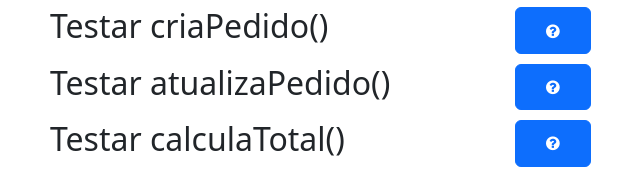
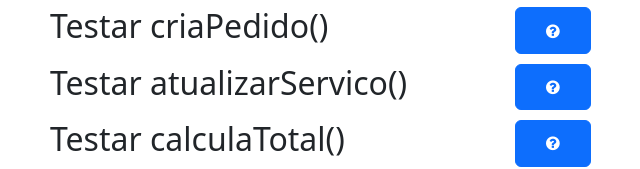
Before and after one commit to DryellePinscher/m1-barbearia-web-DryellePinscher, a plain HTML site: page index.html in a window 1280 px wide. Shown: the part 449-618 px from the top of the page, without its empty margins (32-672 px from the left). Drawn offline with nearby package versions, Linux system fonts and the light colour scheme.

Commit message:
Alterado nome no index para atualizarServico()
Sei que a tarefa pede para alterar apenas o arquivo script.js, porém o nome da function lá no index estava errado e eu me permiti corrigir

```diff
--- a/index.html
+++ b/index.html
@@ -56,7 +56,7 @@
                 </button>
             </section>
             <section id="section_7">
-                <h2>Testar atualizaPedido()</h2>
+                <h2>Testar atualizarServico()</h2>
                 <button type="button" class="btn btn-primary" onclick="testar(7)">
                     <i class="fa fa-question-circle" aria-hidden="true"></i>
                 </button>
```
